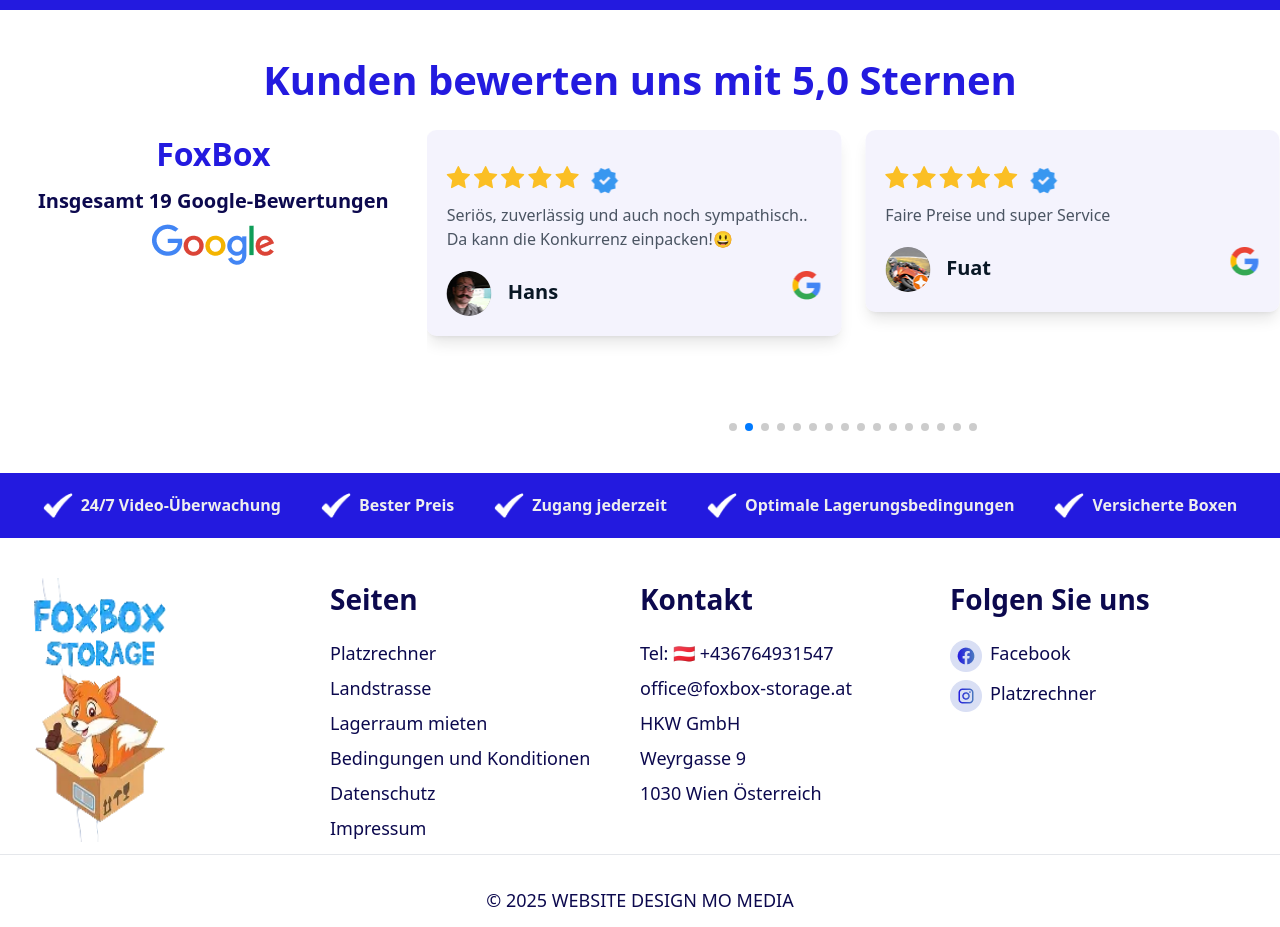
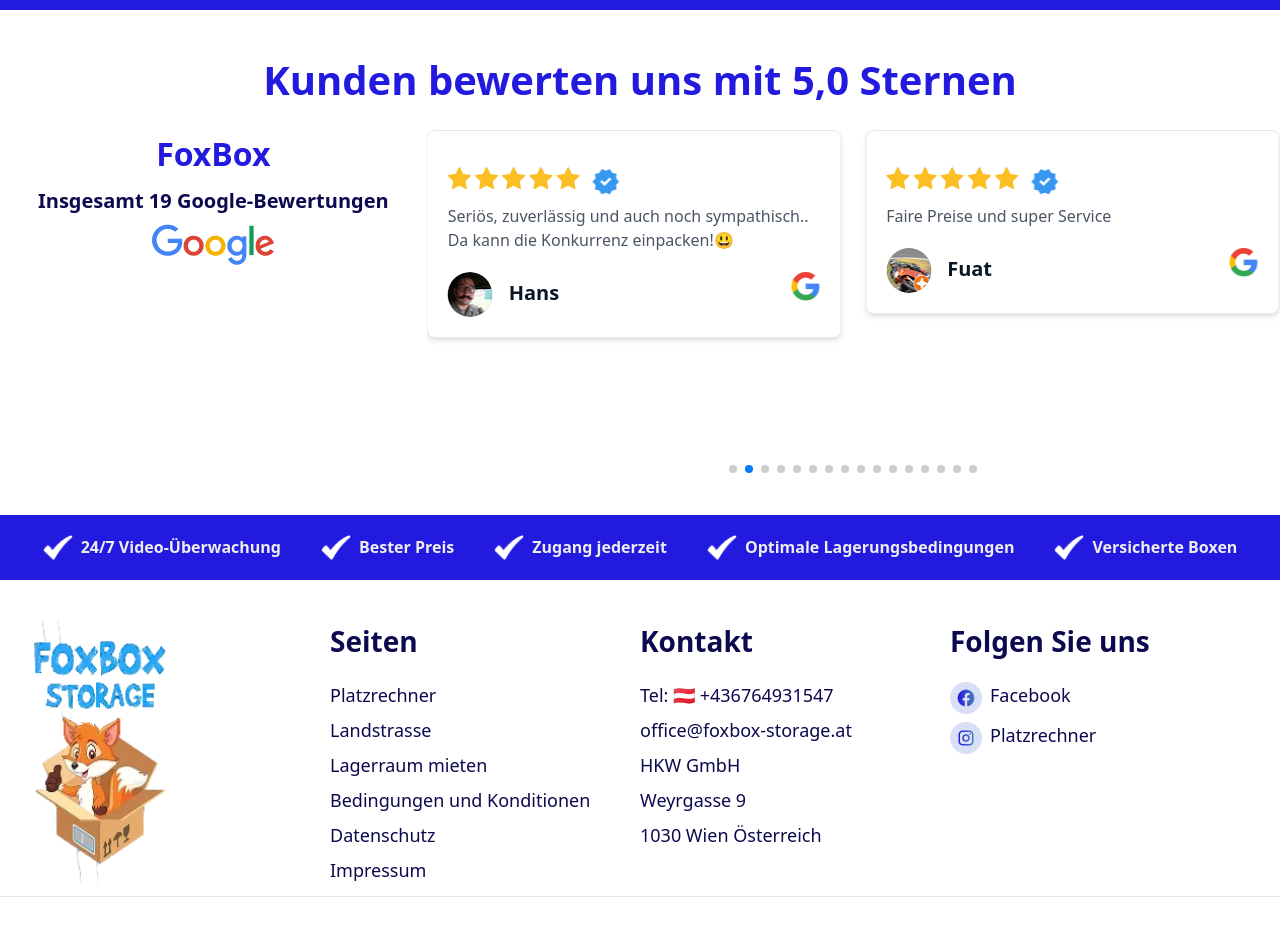
Before and after one commit to chotonbhowmik/self-storage, a React (Vite) app: page / in a window 1280 px wide. Shown: the part 8420-9347 px from the top of the page. Built offline with nearby package versions, Linux system fonts and the light colour scheme; no server answers.

Commit message:
added slider style

```diff
--- a/src/pages/Home/Testimonial/Testimonial.jsx
+++ b/src/pages/Home/Testimonial/Testimonial.jsx
@@ -127,7 +127,7 @@
           </div>
 
           {/* Swiper Slider Section */}
-          <div className="w-full lg:w-2/3 mt-5 lg:mt-0 h-full px-2 lg:px-0">
+          <div className="w-full lg:w-2/3 mt-5 lg:mt-0 h-full px-2 lg:px-0 ">
             <Swiper
               modules={[Pagination, Autoplay]}
               spaceBetween={24}
@@ -140,8 +140,8 @@
               className="pb-10 h-full"
             >
               {testimonials.map((item) => (
-                <SwiperSlide key={item.id}>
-                  <div className="bg-[#E9E8FC80] shadow-lg rounded-[10px] p-5 text-center">
+                <SwiperSlide key={item.id} className="relative">
+                  <div className="p-5 text-center mb-10 bg-white shadow-md rounded-lg border border-gray-200 relative z-10">
                     <div className="flex flex-row gap-3 mt-4">
                       <div className="flex flex-row gap-1">
                         <i
@@ -170,16 +170,15 @@
                           style={{ color: "#FBBF24", fontSize: "25px" }}
                         ></i>
                       </div>
-                      <img src={Badge}></img>
+                      <img src={Badge} alt="Badge" />
                     </div>
                     <p className="text-gray-600 mt-2 text-left">{item.text}</p>
-                    {/* <h4 className="text-xl font-semibold mt-3">{item.name}</h4> */}
                     <div className="flex flex-row justify-between pt-5">
                       <div className="flex items-center gap-4 text-sm text-emerald-500">
                         <img
                           src={item.image}
-                          alt="user name"
-                          title="user name"
+                          alt={item.name}
+                          title={item.name}
                           width="45"
                           height="45"
                           className="max-w-full rounded-full shrink-0"
@@ -188,15 +187,11 @@
                           <span className="font-bold text-[#091725] text-[20px]">
                             {item.name}
                           </span>
-                          <cite className="text-base text-[#091725] text-[16px]">
-                            {/* <a href="http://www.microsoft.com">
-                                      CEO, Microsoft
-                                    </a> */}
-                          </cite>
+                          <cite className="text-base text-[#091725] text-[16px]"></cite>
                         </div>
                       </div>
                       <div>
-                        <img src={Google1}></img>
+                        <img src={Google1} alt="Google Review" />
                       </div>
                     </div>
                   </div>
```
